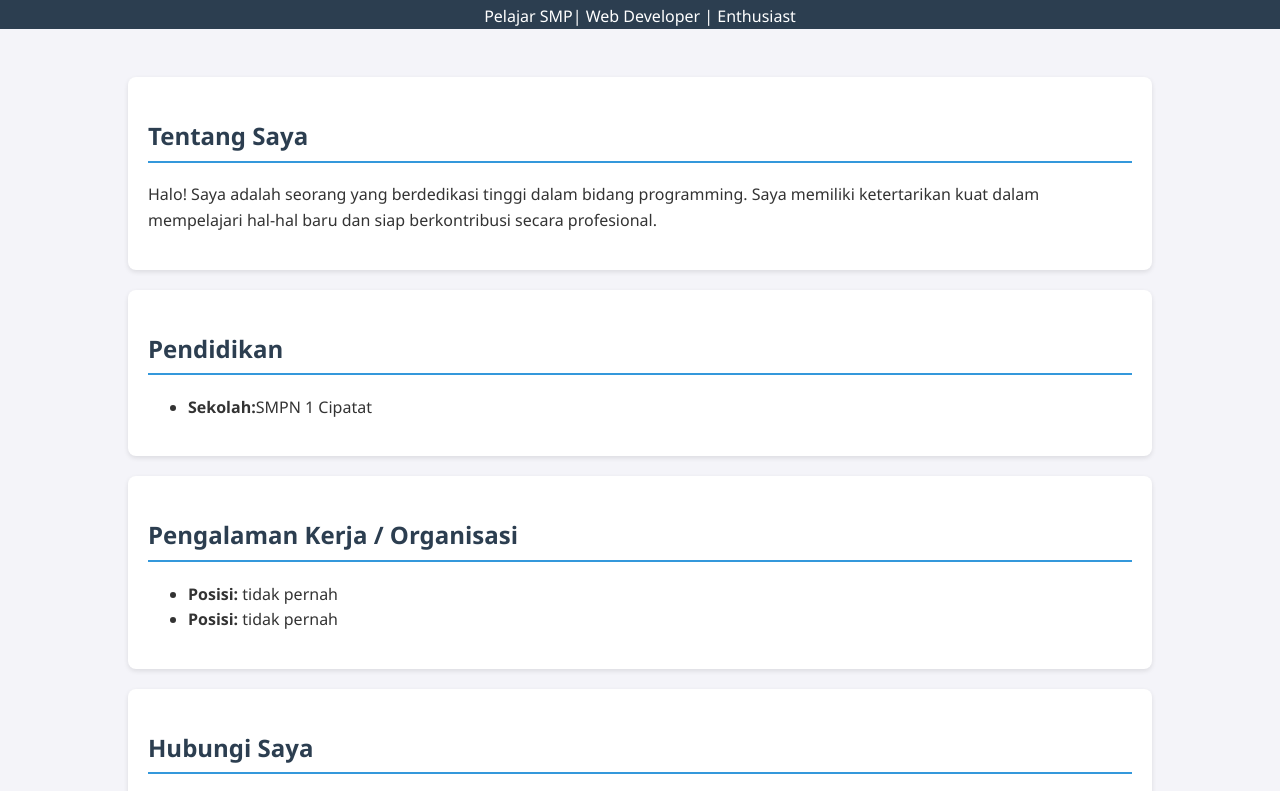
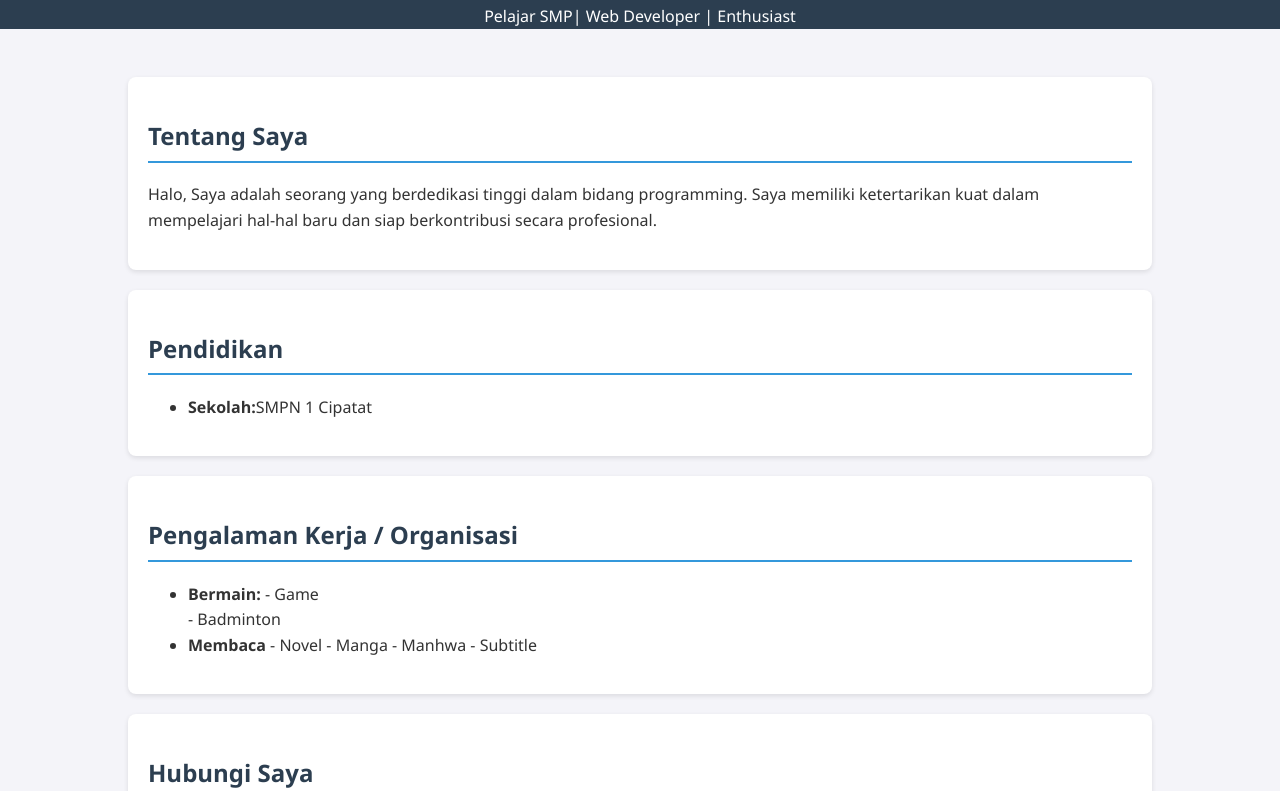
Before and after one commit to fajarwildan2011-bit/datadiri, a plain HTML site: page index.html in a window 1280 px wide. Shown: the part 224-1015 px from the top of the page. Drawn offline with Linux system fonts and the light colour scheme.

Commit message:
Update index.html
Signed-off-by: demam <fajar.wildan2011@gmail.com>

```diff
--- a/index.html
+++ b/index.html
@@ -81,7 +81,7 @@
 <div class="container">
     <section id="tentang">
         <h2>Tentang Saya</h2>
-        <p>Halo! Saya adalah seorang yang berdedikasi tinggi dalam bidang programming. Saya memiliki ketertarikan kuat dalam mempelajari hal-hal baru dan siap berkontribusi secara profesional.</p>
+        <p>Halo, Saya adalah seorang yang berdedikasi tinggi dalam bidang programming. Saya memiliki ketertarikan kuat dalam mempelajari hal-hal baru dan siap berkontribusi secara profesional.</p>
     </section>
 
     <section id="pendidikan">
@@ -93,11 +93,15 @@
         </ul>
     </section>
 
-    <section id="pengalaman">
+    <section id="Hobby">
         <h2>Pengalaman Kerja / Organisasi</h2>
         <ul>
-            <li><strong>Posisi:</strong> tidak pernah</li>
-            <li><strong>Posisi:</strong> tidak pernah</li>
+            <li><strong>Bermain:</strong> - Game</li>
+            - Badminton
+            <li><strong> Membaca</strong> - Novel
+            - Manga
+            - Manhwa
+            - Subtitle</li>
         </ul>
     </section>
 
```
